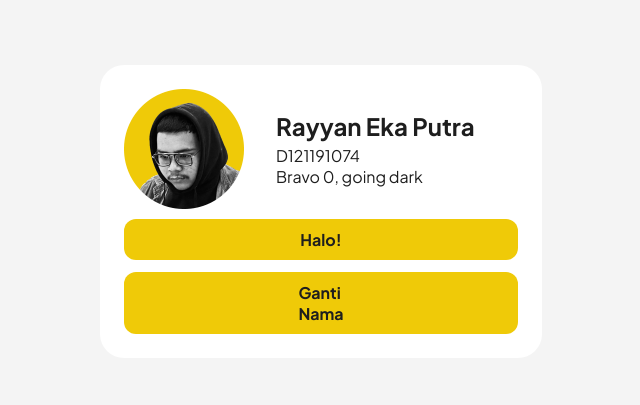
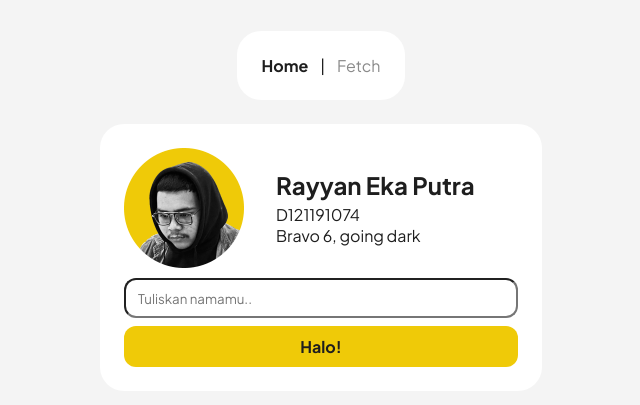
Before and after one commit to rayyanekaputra/banner-pmw2023, a Next.js app: page / in a window 1280 px wide. Shown: the part 189-594 px from the top of the page, without its empty margins (319-959 px from the left). Built offline with nearby package versions, Linux system fonts and the light colour scheme.

Commit message:
feat: menambahkan page diary, fetch API dengan AXIOS

```diff
--- a/jsconfig.json
+++ b/jsconfig.json
@@ -1,7 +1,7 @@
 {
   "compilerOptions": {
     "paths": {
-      "@/*": ["./src/*"]
+      "@*": ["./src/*"]
     }
   }
 }
--- a/package.json
+++ b/package.json
@@ -9,8 +9,9 @@
     "lint": "next lint"
   },
   "dependencies": {
+    "axios": "^1.6.2",
+    "next": "14.0.1",
     "react": "^18",
-    "react-dom": "^18",
-    "next": "14.0.1"
+    "react-dom": "^18"
   }
 }
--- a/src/app/layout.js
+++ b/src/app/layout.js
@@ -1,13 +1,18 @@
+import Navbar from "@components/navbar/navbar";
+import "@styles/global.css";
 
 export const metadata = {
-  title: 'Rayyan Eka Putra',
-  description: 'Made for PMW 2023',
-}
+  title: "Rayyan Eka Putra",
+  description: "Made for PMW 2023",
+};
 
 export default function RootLayout({ children }) {
   return (
     <html lang="en">
-      <body>{children}</body>
+      <body>
+        <Navbar />
+        {children}
+      </body>
     </html>
-  )
+  );
 }
--- a/src/app/page.js
+++ b/src/app/page.js
@@ -1,25 +1,32 @@
-'use client'
+"use client";
 
-import { useState } from 'react'
-import Image from 'next/image'
-import './globals.css'
+import { useState } from "react";
+import Image from "next/image";
+import "@styles/home.css";
 
 export default function Home() {
+  const [isSimpan, setSimpan] = useState("");
+  const [nama, setNama] = useState("Rayyan Eka Putra");
 
-  const [bravo, setBravo] = useState(0)
-  const [nama, setNama] = useState('Rayyan Eka Putra')
-
-  function handlerTambahBravo(){
-    setBravo(bravo + 1)
+  function handlerInputNama(event) {
+    // Prevent the browser from reloading the page
+    event.preventDefault();
+    setSimpan(event.target.value);
+  }
+  function handlerSubmit(event) {
+    // Prevent the browser from reloading the page
+    setNama(isSimpan);
+  }
+  function handlerKeyEnter(e){
+    e.preventDefault
+    if (e.key === 'Enter'){
+      setSimpan(e.target.value)
+      setNama(isSimpan);
+    }
   }
 
-  function handlerGantiNama(){
-    setNama('Expresidentz')
-  }
-
-
   return (
-    <div className='body'>
+    <>
       <div className="banner-container">
         {/* Kartunya */}
         <div className="header-banner-wrapper">
@@ -30,34 +37,33 @@
               src="/assets/profil.png"
               alt="Picture of the author"
               fill
-              objectFit='contain'
+              objectFit="contain"
             />
           </div>
           <div className="content-header-banner">
             {/* Nama dan Kawan2*/}
             <h1>{nama}</h1>
             <div className="bio-nim-header-banner">
-            {/* NIM dan BIO*/}
-            <p>D121191074</p>
-            <p>Bravo {bravo}, going dark</p>
+              {/* NIM dan BIO*/}
+              <p>D121191074</p>
+              <p>Bravo 6, going dark</p>
             </div>
           </div>
         </div>
         <div className="cta-banner-wrapper">
           {/* Tombol CTA */}
-            <div className='cta-button' onClick={handlerTambahBravo}>
-              <p>Halo!</p>
-            </div>
-            <div className='cta-button'
-            style={{
-              marginTop: '12px'
-            }}
-
-            onClick={handlerGantiNama}>
-              <p>Ganti Nama</p>
-            </div>
+          <input
+            name="input-nama"
+            type="text"
+            placeholder="Tuliskan namamu.."
+            onChange={handlerInputNama}
+            onKeyDown={handlerKeyEnter}
+          />
+          <div className="cta-button" onClick={handlerSubmit}>
+            <p>Halo!</p>
+          </div>
         </div>
       </div>
-    </div>
-  )
+    </>
+  );
 }
--- /dev/null
+++ b/src/components/navbar/navbar.css
@@ -0,0 +1,29 @@
+.navbar-container{
+
+    display: flex;
+    flex-direction: row;
+    column-gap: 12px;
+    background-color: white;
+    padding: 24px;
+    border-radius: 24px;
+
+}
+
+
+
+.active {
+    color: #1E1E1E;
+    font-family: Plus Jakarta Sans;
+    font-size: 16px;
+    font-style: normal;
+    font-weight: 700;
+    line-height: normal;
+}
+.default {
+    color: #8A8A8A;
+    font-family: Plus Jakarta Sans;
+    font-size: 16px;
+    font-style: normal;
+    font-weight: 400;
+    line-height: normal;
+}
--- /dev/null
+++ b/src/components/navbar/navbar.js
@@ -0,0 +1,26 @@
+'use client'
+
+import "@components/navbar/navbar.css";
+import Link from "next/link";
+import { usePathname } from 'next/navigation'
+
+const Navbar = () => {
+  const pathname = usePathname()
+
+  return (
+    <div className="navbar-container">
+
+       <Link className={`navbar-link ${pathname === '/' ? 'active' : 'default'}`} href="/">
+        Home
+      </Link>
+
+      <p>|</p>
+
+      <Link className={`navbar-link ${pathname === '/diary' ? 'active' : 'default'}`} href="/diary">
+        Fetch
+      </Link>
+    </div>
+  );
+};
+
+export default Navbar;
--- /dev/null
+++ b/src/styles/global.css
@@ -0,0 +1,28 @@
+@import url('https://fonts.googleapis.com/css2?family=Plus+Jakarta+Sans:wght@300;400;700&display=swap');
+
+*{
+    padding: 0;
+    margin: 0;
+    box-sizing: border-box;
+    text-decoration: none;
+    font-family: Plus Jakarta Sans;
+  }
+
+/* Body website */
+body{
+    background-color: #F4F4F4;
+
+    /* Fill Container di Figma == 100% di JS*/
+    width: 100vw;
+    height: 100vh;
+
+    /* Arah Flex */
+    display: flex;
+    flex-direction: column;
+    row-gap: 24px;
+
+
+    /* Kasih ke tengah flex */
+    align-items: center;
+    justify-content: center;
+  }
--- a/src/app/globals.css
+++ b/src/styles/home.css
@@ -1,15 +1,7 @@
-@import url('https://fonts.googleapis.com/css2?family=Plus+Jakarta+Sans:wght@300;400;700&display=swap');
-*{
-  padding: 0;
-  margin: 0;
-  box-sizing: border-box;
-  text-decoration: none;
-}
 
 /* Pilih Font */
 h1, p{
   color: #1E1E1E;
-  font-family: Plus Jakarta Sans;
 }
 
 /* Nama*/
@@ -34,22 +26,7 @@
   position: relative;
 }
 
-/* Body website */
-.body{
-  background-color: #F4F4F4;
 
-  /* Fill Container di Figma == 100% di JS*/
-  width: 100vw;
-  height: 100vh;
-
-  /* Arah Flex */
-  display: flex;
-  flex-direction: column;
-
-  /* Kasih ke tengah flex */
-  align-items: center;
-  justify-content: center;
-}
 
 /* Container */
 .banner-container{
@@ -95,3 +72,19 @@
 .cta-button p{
   font-weight: 700;
 }
+
+input[type='text']{
+  display: flex;
+  width: 100%;
+  height: 40px;
+  padding: 0px 12px;
+  justify-content: center;
+  align-items: center;
+  gap: 10px;
+  align-self: stretch;
+  margin-bottom: 8px;
+
+  border-radius: 12px;
+  background: white;
+
+}
```
Also changed, not shown: src/app/diary/page.js (added, +48 -0 lines), src/styles/diary.css (added, +39 -0 lines), 1 other file (tests, documents, lock files or other folders).
